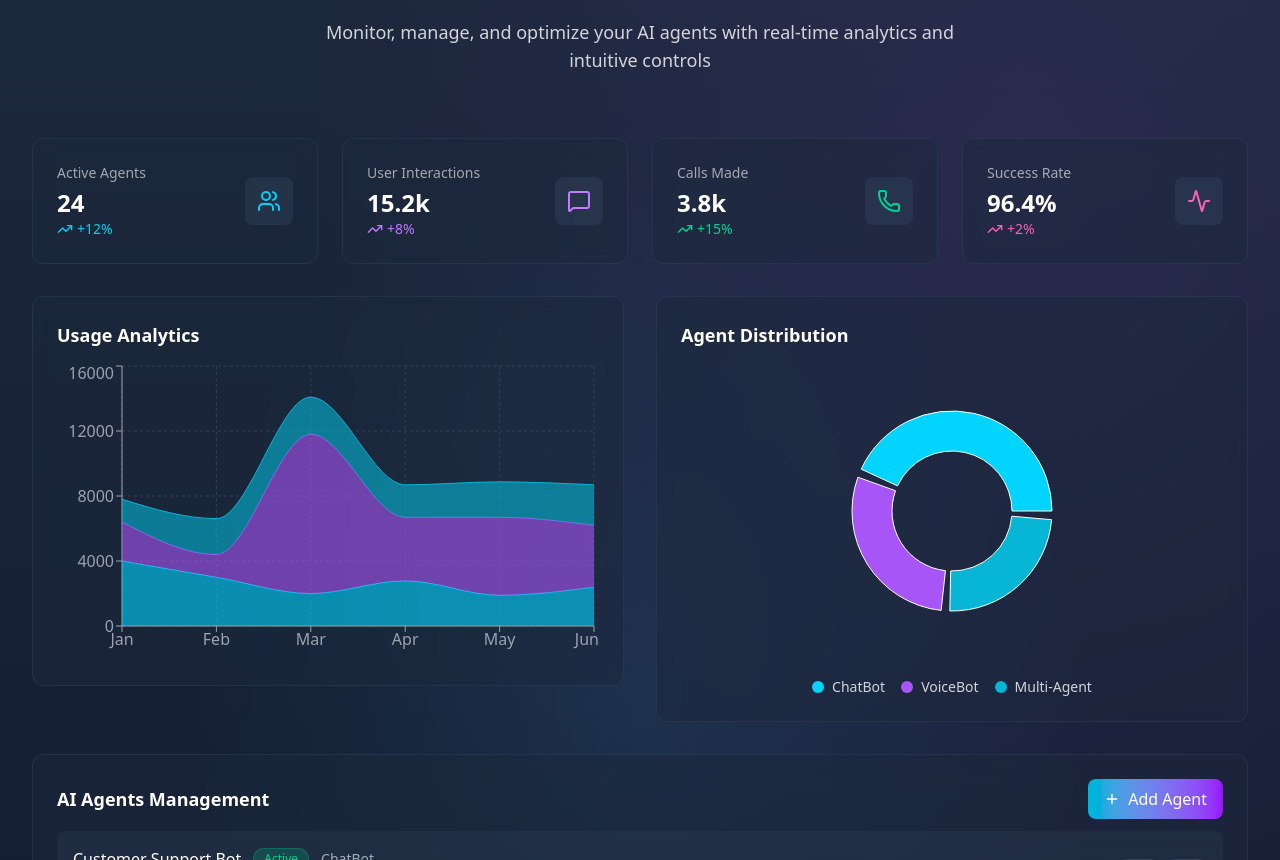
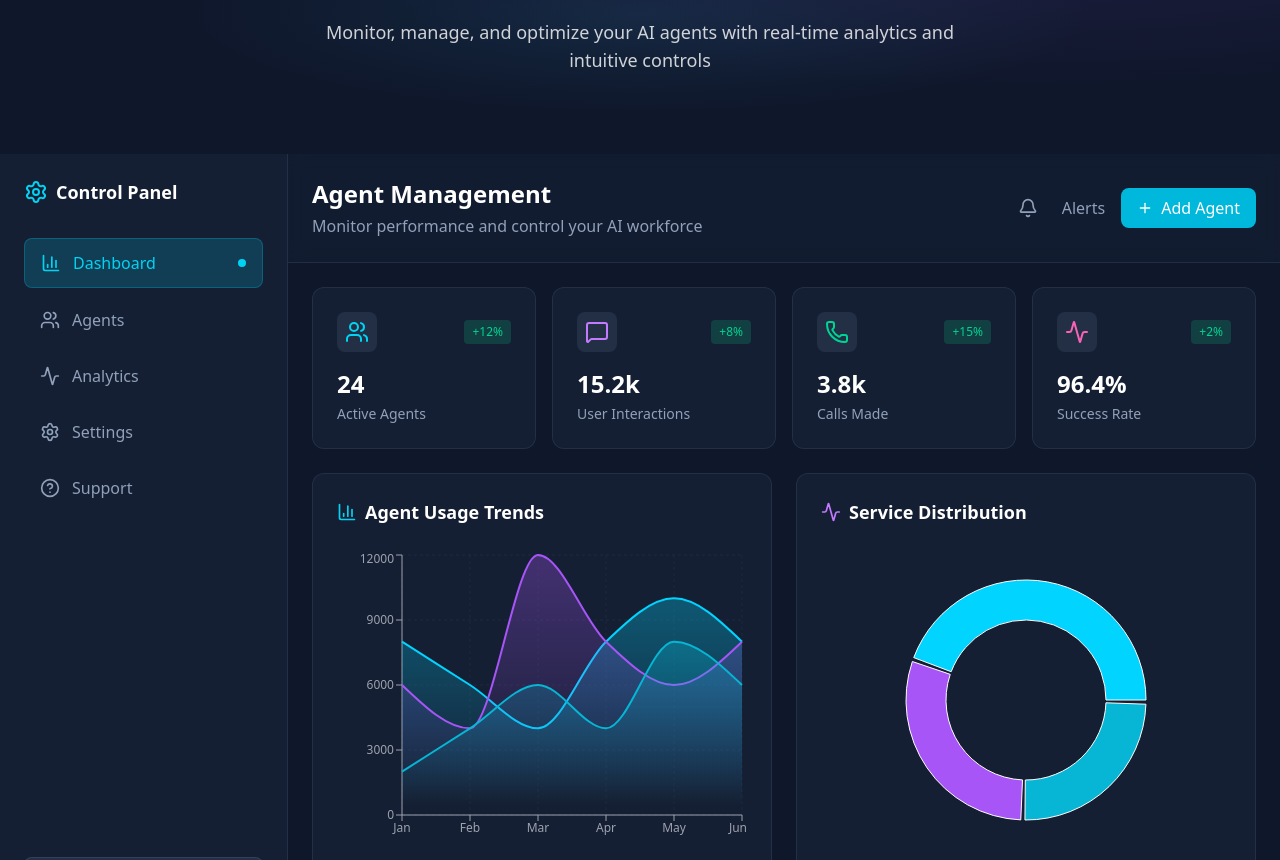
Before and after one commit to Ahmedjan10/Smart-Agent, a React (Vite) app: page / in a window 1280 px wide. Shown: the part 1940-2800 px from the top of the page. Built offline with nearby package versions, Linux system fonts and the light colour scheme; the HTML template or start-up script is replaced by a standard one.

Commit message:
Updated project code

```diff
--- a/src/Componenets/DashboardSection.jsx
+++ b/src/Componenets/DashboardSection.jsx
@@ -1,10 +1,10 @@
-import React from 'react';
+import React, { useState } from 'react';
 import { motion } from 'framer-motion';
 import {
   LineChart,
   Line,
-  BarChart,
-  Bar,
+  AreaChart,
+  Area,
   PieChart,
   Pie,
   Cell,
@@ -12,111 +12,32 @@ import {
   YAxis,
   CartesianGrid,
   Tooltip,
-  ResponsiveContainer,
-  AreaChart,
-  Area
+  ResponsiveContainer
 } from 'recharts';
 import {
   Plus,
-  Edit,
-  Trash2,
-  BarChart3,
+  Bell,
   Users,
   Phone,
   MessageSquare,
   Activity,
+  BarChart3,
   Settings,
-  Bell,
-  TrendingUp,
-  Zap
+  HelpCircle,
+  ChevronUp
 } from 'lucide-react';
 
-const Card = ({ children, className = "" }) => (
-  <div className={`bg-slate-800/50 backdrop-blur-sm border border-slate-700/50 rounded-xl ${className}`}>
-    {children}
-  </div>
-);
+const DashboardSection = () => {
+  const [activeNav, setActiveNav] = useState('Dashboard');
 
-const CardHeader = ({ children }) => (
-  <div className="p-6 pb-3">
-    {children}
-  </div>
-);
-
-const CardTitle = ({ children, className = "" }) => (
-  <h3 className={`text-lg font-semibold text-white ${className}`}>
-    {children}
-  </h3>
-);
-
-const CardContent = ({ children }) => (
-  <div className="p-6 pt-0">
-    {children}
-  </div>
-);
-
-const Button = ({ children, variant = "primary", size = "md", className = "", onClick }) => {
-  const baseClasses = "inline-flex items-center justify-center font-medium rounded-lg transition-all duration-200";
-  const variants = {
-    primary: "bg-gradient-to-r from-cyan-500 to-purple-600 text-white hover:from-cyan-600 hover:to-purple-700",
-    secondary: "bg-slate-700 text-white hover:bg-slate-600",
-    outline: "border border-slate-600 text-white hover:bg-slate-700"
-  };
-  const sizes = {
-    sm: "px-3 py-1.5 text-sm",
-    md: "px-4 py-2",
-    lg: "px-6 py-3 text-lg"
-  };
-
-  return (
-    <button
-      className={`${baseClasses} ${variants[variant]} ${sizes[size]} ${className}`}
-      onClick={onClick}
-    >
-      {children}
-    </button>
-  );
-};
-
-const Switch = ({ checked, onCheckedChange }) => (
-  <button
-    className={`relative inline-flex h-6 w-11 items-center rounded-full transition-colors ${
-      checked ? 'bg-cyan-500' : 'bg-slate-600'
-    }`}
-    onClick={() => onCheckedChange(!checked)}
-  >
-    <span
-      className={`inline-block h-4 w-4 transform rounded-full bg-white transition-transform ${
-        checked ? 'translate-x-6' : 'translate-x-1'
-      }`}
-    />
-  </button>
-);
-
-const Badge = ({ children, variant = "default" }) => {
-  const variants = {
-    default: "bg-slate-700 text-white",
-    success: "bg-emerald-500/20 text-emerald-400 border border-emerald-500/30",
-    warning: "bg-amber-500/20 text-amber-400 border border-amber-500/30",
-    error: "bg-red-500/20 text-red-400 border border-red-500/30"
-  };
-
-  return (
-    <span className={`inline-flex items-center px-2.5 py-0.5 rounded-full text-xs font-medium ${variants[variant]}`}>
-      {children}
-    </span>
-  );
-};
-
-const DashboardSection = () => {
-  // Sample data for charts
+  // Sample data
   const usageData = [
-    { name: 'Jan', chatbot: 4000, voicebot: 2400, multiagent: 1400 },
-    { name: 'Feb', chatbot: 3000, voicebot: 1398, multiagent: 2210 },
-    { name: 'Mar', chatbot: 2000, voicebot: 9800, multiagent: 2290 },
-    { name: 'Apr', chatbot: 2780, voicebot: 3908, multiagent: 2000 },
-    { name: 'May', chatbot: 1890, voicebot: 4800, multiagent: 2181 },
-    { name: 'Jun', chatbot: 2390, voicebot: 3800, multiagent: 2500 },
+    { name: 'Jan', chatbot: 8000, voicebot: 6000, multiagent: 2000 },
+    { name: 'Feb', chatbot: 6000, voicebot: 4000, multiagent: 4000 },
+    { name: 'Mar', chatbot: 4000, voicebot: 12000, multiagent: 6000 },
+    { name: 'Apr', chatbot: 8000, voicebot: 8000, multiagent: 4000 },
+    { name: 'May', chatbot: 10000, voicebot: 6000, multiagent: 8000 },
+    { name: 'Jun', chatbot: 8000, voicebot: 8000, multiagent: 6000 },
   ];
 
   const pieData = [
@@ -126,21 +47,24 @@ const DashboardSection = () => {
   ];
 
   const stats = [
-    { title: 'Active Agents', value: '24', change: '+12%', icon: Users, color: 'text-cyan-400', trend: 'up' },
-    { title: 'User Interactions', value: '15.2k', change: '+8%', icon: MessageSquare, color: 'text-purple-400', trend: 'up' },
-    { title: 'Calls Made', value: '3.8k', change: '+15%', icon: Phone, color: 'text-emerald-400', trend: 'up' },
-    { title: 'Success Rate', value: '96.4%', change: '+2%', icon: Activity, color: 'text-pink-400', trend: 'up' }
+    { title: 'Active Agents', value: '24', change: '+12%', icon: Users, color: 'text-cyan-400' },
+    { title: 'User Interactions', value: '15.2k', change: '+8%', icon: MessageSquare, color: 'text-purple-400' },
+    { title: 'Calls Made', value: '3.8k', change: '+15%', icon: Phone, color: 'text-emerald-400' },
+    { title: 'Success Rate', value: '96.4%', change: '+2%', icon: Activity, color: 'text-pink-400' }
   ];
 
-  const agents = [
-    { name: 'Customer Support Bot', type: 'ChatBot', status: 'Active', performance: 98, requests: '1.2k' },
-    { name: 'Sales Assistant', type: 'VoiceBot', status: 'Active', performance: 94, requests: '856' },
-    { name: 'Technical Support', type: 'Multi-Agent', status: 'Inactive', performance: 89, requests: '423' },
-    { name: 'Lead Qualifier', type: 'ChatBot', status: 'Active', performance: 97, requests: '2.1k' }
+  const navItems = [
+    { name: 'Dashboard', icon: BarChart3, active: true },
+    { name: 'Agents', icon: Users, active: false },
+    { name: 'Analytics', icon: Activity, active: false },
+    { name: 'Settings', icon: Settings, active: false },
+    { name: 'Support', icon: HelpCircle, active: false },
   ];
 
   return (
-    <section id="dashboard" className="py-20 relative overflow-hidden min-h-screen bg-gradient-to-t from-slate-900 to-slate-800">
+    <div className="min-h-screen bg-slate-900">
+      {/* Hero Header Section */}
+      <section className="py-20 relative overflow-hidden">
         {/* Background Effects */}
         <div className="absolute inset-0">
           <div className="absolute inset-0 bg-[radial-gradient(ellipse_at_center,rgba(56,189,248,0.1),transparent_50%)]"></div>
@@ -149,7 +73,7 @@ const DashboardSection = () => {
 
         <div className="relative z-10 max-w-7xl mx-auto px-4 sm:px-6 lg:px-8">
           <motion.div
-          className="text-center mb-16"
+            className="text-center"
             initial={{ opacity: 0, y: 50 }}
             whileInView={{ opacity: 1, y: 0 }}
             transition={{ duration: 0.8 }}
@@ -162,53 +86,137 @@ const DashboardSection = () => {
               Monitor, manage, and optimize your AI agents with real-time analytics and intuitive controls
             </p>
           </motion.div>
+        </div>
 
-        {/* Stats Grid */}
-        <motion.div
-          className="grid grid-cols-1 md:grid-cols-2 lg:grid-cols-4 gap-6 mb-8"
-          initial={{ opacity: 0, y: 30 }}
-          whileInView={{ opacity: 1, y: 0 }}
-          transition={{ duration: 0.6, delay: 0.2 }}
-          viewport={{ once: true }}
+        {/* Windows Activation Notice - Top Right */}
+        <div className="absolute top-6 right-6">
+          <div className="bg-slate-800/50 backdrop-blur-sm border border-slate-700/50 rounded-lg px-4 py-2 text-right">
+            <p className="text-slate-300 text-sm font-medium">Activate Windows</p>
+            <p className="text-slate-400 text-xs">Go to Settings to activate Windows.</p>
+          </div>
+        </div>
+      </section>
+
+      {/* Dashboard Interface */}
+      <div className="flex">
+        {/* Sidebar */}
+        <div className="w-72 bg-slate-800/50 backdrop-blur-sm border-r border-slate-700/50">
+          <div className="p-6">
+            <div className="flex items-center gap-2 mb-8">
+              <Settings className="w-6 h-6 text-cyan-400" />
+              <h1 className="text-white font-semibold text-lg">Control Panel</h1>
+            </div>
+
+            <nav className="space-y-2">
+              {navItems.map((item) => (
+                <button
+                  key={item.name}
+                  onClick={() => setActiveNav(item.name)}
+                  className={`w-full flex items-center gap-3 px-4 py-3 rounded-lg transition-all duration-200 ${
+                    activeNav === item.name
+                      ? 'bg-cyan-500/20 text-cyan-400 border border-cyan-500/30'
+                      : 'text-slate-400 hover:text-white hover:bg-slate-700/50'
+                  }`}
                 >
-          {stats.map((stat, index) => (
-            <Card key={index} className="p-6">
+                  <item.icon className="w-5 h-5" />
+                  <span className="font-medium">{item.name}</span>
+                  {activeNav === item.name && (
+                    <div className="w-2 h-2 bg-cyan-400 rounded-full ml-auto"></div>
+                  )}
+                </button>
+              ))}
+            </nav>
+          </div>
+
+          {/* Windows Activation Notice in Sidebar */}
+          <div className="absolute bottom-6 left-6 right-6">
+            <div className="bg-slate-700/50 rounded-lg p-4 border border-slate-600/50">
+              <p className="text-slate-300 text-sm mb-2">Activate Windows</p>
+              <p className="text-slate-400 text-xs">Go to Settings to activate Windows.</p>
+            </div>
+          </div>
+        </div>
+
+        {/* Main Content */}
+        <div className="flex-1 overflow-hidden">
+          {/* Header */}
+          <div className="bg-slate-800/30 backdrop-blur-sm border-b border-slate-700/50 p-6">
             <div className="flex items-center justify-between">
               <div>
-                  <p className="text-sm text-white/60 mb-1">{stat.title}</p>
-                  <p className="text-2xl font-bold text-white">{stat.value}</p>
-                  <p className={`text-sm ${stat.color} flex items-center gap-1`}>
-                    <TrendingUp className="w-4 h-4" />
-                    {stat.change}
-                  </p>
+                <h2 className="text-2xl font-bold text-white mb-1">Agent Management</h2>
+                <p className="text-slate-400">Monitor performance and control your AI workforce</p>
               </div>
-                <div className={`p-3 rounded-lg bg-slate-700/50 ${stat.color}`}>
+              <div className="flex items-center gap-4">
+                <button className="p-2 text-slate-400 hover:text-white">
+                  <Bell className="w-5 h-5" />
+                </button>
+                <span className="text-slate-400">Alerts</span>
+                <button className="bg-cyan-500 hover:bg-cyan-600 text-white px-4 py-2 rounded-lg flex items-center gap-2 transition-colors">
+                  <Plus className="w-4 h-4" />
+                  Add Agent
+                </button>
+              </div>
+            </div>
+          </div>
+
+          {/* Dashboard Content */}
+          <div className="p-6 space-y-6 overflow-y-auto h-full">
+            {/* Stats Grid */}
+            <div className="grid grid-cols-1 md:grid-cols-2 lg:grid-cols-4 gap-4">
+              {stats.map((stat, index) => (
+                <motion.div
+                  key={index}
+                  initial={{ opacity: 0, y: 20 }}
+                  animate={{ opacity: 1, y: 0 }}
+                  transition={{ delay: index * 0.1 }}
+                  className="bg-slate-800/50 backdrop-blur-sm border border-slate-700/50 rounded-xl p-6"
+                >
+                  <div className="flex items-center justify-between mb-4">
+                    <div className={`p-2 rounded-lg bg-slate-700/50 ${stat.color}`}>
                       <stat.icon className="w-6 h-6" />
                     </div>
+                    <div className="bg-emerald-500/20 text-emerald-400 px-2 py-1 rounded text-xs font-medium">
+                      {stat.change}
                     </div>
-            </Card>
+                  </div>
+                  <div className="text-2xl font-bold text-white mb-1">{stat.value}</div>
+                  <div className="text-slate-400 text-sm">{stat.title}</div>
+                </motion.div>
               ))}
-        </motion.div>
+            </div>
 
             {/* Charts Section */}
-        <div className="grid grid-cols-1 lg:grid-cols-2 gap-8 mb-8">
-          {/* Usage Chart */}
+            <div className="grid grid-cols-1 lg:grid-cols-2 gap-6">
+              {/* Usage Trends Chart */}
               <motion.div
-            initial={{ opacity: 0, x: -30 }}
-            whileInView={{ opacity: 1, x: 0 }}
-            transition={{ duration: 0.6, delay: 0.3 }}
-            viewport={{ once: true }}
+                initial={{ opacity: 0, x: -20 }}
+                animate={{ opacity: 1, x: 0 }}
+                transition={{ delay: 0.5 }}
+                className="bg-slate-800/50 backdrop-blur-sm border border-slate-700/50 rounded-xl p-6"
               >
-            <Card>
-              <CardHeader>
-                <CardTitle>Usage Analytics</CardTitle>
-              </CardHeader>
-              <CardContent>
+                <div className="flex items-center gap-2 mb-6">
+                  <BarChart3 className="w-5 h-5 text-cyan-400" />
+                  <h3 className="text-lg font-semibold text-white">Agent Usage Trends</h3>
+                </div>
                 <ResponsiveContainer width="100%" height={300}>
                   <AreaChart data={usageData}>
-                    <CartesianGrid strokeDasharray="3 3" stroke="#374151" />
-                    <XAxis dataKey="name" stroke="#9CA3AF" />
-                    <YAxis stroke="#9CA3AF" />
+                    <defs>
+                      <linearGradient id="colorChatbot" x1="0" y1="0" x2="0" y2="1">
+                        <stop offset="5%" stopColor="#00d4ff" stopOpacity={0.3}/>
+                        <stop offset="95%" stopColor="#00d4ff" stopOpacity={0}/>
+                      </linearGradient>
+                      <linearGradient id="colorVoicebot" x1="0" y1="0" x2="0" y2="1">
+                        <stop offset="5%" stopColor="#a855f7" stopOpacity={0.3}/>
+                        <stop offset="95%" stopColor="#a855f7" stopOpacity={0}/>
+                      </linearGradient>
+                      <linearGradient id="colorMultiagent" x1="0" y1="0" x2="0" y2="1">
+                        <stop offset="5%" stopColor="#06b6d4" stopOpacity={0.3}/>
+                        <stop offset="95%" stopColor="#06b6d4" stopOpacity={0}/>
+                      </linearGradient>
+                    </defs>
+                    <CartesianGrid strokeDasharray="3 3" stroke="#374151" opacity={0.3} />
+                    <XAxis dataKey="name" stroke="#9CA3AF" fontSize={12} />
+                    <YAxis stroke="#9CA3AF" fontSize={12} />
                     <Tooltip
                       contentStyle={{
                         backgroundColor: '#1F2937',
@@ -217,36 +225,55 @@ const DashboardSection = () => {
                         color: '#F9FAFB'
                       }}
                     />
-                    <Area type="monotone" dataKey="chatbot" stackId="1" stroke="#00d4ff" fill="#00d4ff" fillOpacity={0.6} />
-                    <Area type="monotone" dataKey="voicebot" stackId="1" stroke="#a855f7" fill="#a855f7" fillOpacity={0.6} />
-                    <Area type="monotone" dataKey="multiagent" stackId="1" stroke="#06b6d4" fill="#06b6d4" fillOpacity={0.6} />
+                    <Area
+                      type="monotone"
+                      dataKey="chatbot"
+                      stroke="#00d4ff"
+                      fillOpacity={1}
+                      fill="url(#colorChatbot)"
+                      strokeWidth={2}
+                    />
+                    <Area
+                      type="monotone"
+                      dataKey="voicebot"
+                      stroke="#a855f7"
+                      fillOpacity={1}
+                      fill="url(#colorVoicebot)"
+                      strokeWidth={2}
+                    />
+                    <Area
+                      type="monotone"
+                      dataKey="multiagent"
+                      stroke="#06b6d4"
+                      fillOpacity={1}
+                      fill="url(#colorMultiagent)"
+                      strokeWidth={2}
+                    />
                   </AreaChart>
                 </ResponsiveContainer>
-              </CardContent>
-            </Card>
               </motion.div>
 
-          {/* Agent Distribution */}
+              {/* Service Distribution Chart */}
               <motion.div
-            initial={{ opacity: 0, x: 30 }}
-            whileInView={{ opacity: 1, x: 0 }}
-            transition={{ duration: 0.6, delay: 0.4 }}
-            viewport={{ once: true }}
+                initial={{ opacity: 0, x: 20 }}
+                animate={{ opacity: 1, x: 0 }}
+                transition={{ delay: 0.6 }}
+                className="bg-slate-800/50 backdrop-blur-sm border border-slate-700/50 rounded-xl p-6"
               >
-            <Card>
-              <CardHeader>
-                <CardTitle>Agent Distribution</CardTitle>
-              </CardHeader>
-              <CardContent>
+                <div className="flex items-center gap-2 mb-6">
+                  <Activity className="w-5 h-5 text-purple-400" />
+                  <h3 className="text-lg font-semibold text-white">Service Distribution</h3>
+                </div>
+                <div className="flex items-center justify-center">
                   <ResponsiveContainer width="100%" height={300}>
                     <PieChart>
                       <Pie
                         data={pieData}
                         cx="50%"
                         cy="50%"
-                      innerRadius={60}
-                      outerRadius={100}
-                      paddingAngle={5}
+                        innerRadius={80}
+                        outerRadius={120}
+                        paddingAngle={2}
                         dataKey="value"
                       >
                         {pieData.map((entry, index) => (
@@ -263,103 +290,37 @@ const DashboardSection = () => {
                       />
                     </PieChart>
                   </ResponsiveContainer>
-                <div className="flex justify-center gap-4 mt-4">
+                </div>
+
+                {/* Legend */}
+                <div className="flex justify-center gap-6 mt-4">
                   {pieData.map((entry, index) => (
                     <div key={index} className="flex items-center gap-2">
                       <div
                         className="w-3 h-3 rounded-full"
                         style={{ backgroundColor: entry.color }}
-                      ></div>
-                      <span className="text-sm text-white/80">{entry.name}</span>
+                      />
+                      <span className="text-sm text-slate-300">{entry.name}</span>
                     </div>
                   ))}
                 </div>
-              </CardContent>
-            </Card>
               </motion.div>
             </div>
 
-        {/* Agents Management */}
-        <motion.div
-          initial={{ opacity: 0, y: 30 }}
-          whileInView={{ opacity: 1, y: 0 }}
-          transition={{ duration: 0.6, delay: 0.5 }}
-          viewport={{ once: true }}
-        >
-          <Card>
-            <CardHeader>
-              <div className="flex items-center justify-between">
-                <CardTitle>AI Agents Management</CardTitle>
-                <Button className="flex items-center gap-2">
-                  <Plus className="w-4 h-4" />
-                  Add Agent
-                </Button>
-              </div>
-            </CardHeader>
-            <CardContent>
-              <div className="space-y-4">
-                {agents.map((agent, index) => (
-                  <div key={index} className="flex items-center justify-between p-4 bg-slate-700/30 rounded-lg">
-                    <div className="flex-1">
-                      <div className="flex items-center gap-3 mb-2">
-                        <h4 className="font-medium text-white">{agent.name}</h4>
-                        <Badge variant={agent.status === 'Active' ? 'success' : 'warning'}>
-                          {agent.status}
-                        </Badge>
-                        <span className="text-sm text-white/60">{agent.type}</span>
-                      </div>
-                      <div className="flex items-center gap-4 text-sm text-white/60">
-                        <span>Performance: {agent.performance}%</span>
-                        <span>Requests: {agent.requests}</span>
+            {/* Windows Activation Message */}
+            <div className="fixed bottom-4 right-4">
+              <div className="bg-slate-800/90 backdrop-blur-sm border border-slate-700/50 rounded-lg px-4 py-2 flex items-center gap-2 text-slate-300 text-sm">
+                <span>Activate Windows</span>
+                <span className="text-slate-500">Go to Settings to activate Windows.</span>
+                <button className="text-cyan-400 hover:text-cyan-300">
+                  <ChevronUp className="w-4 h-4" />
+                </button>
               </div>
             </div>
-                    <div className="flex items-center gap-2">
-                      <Switch checked={agent.status === 'Active'} onCheckedChange={() => {}} />
-                      <Button variant="secondary" size="sm">
-                        <Edit className="w-4 h-4" />
-                      </Button>
-                      <Button variant="secondary" size="sm">
-                        <Trash2 className="w-4 h-4" />
-                      </Button>
           </div>
         </div>
-                ))}
       </div>
-            </CardContent>
-          </Card>
-        </motion.div>
-
-        {/* Quick Actions */}
-        <motion.div
-          className="mt-8 grid grid-cols-1 md:grid-cols-3 gap-6"
-          initial={{ opacity: 0, y: 30 }}
-          whileInView={{ opacity: 1, y: 0 }}
-          transition={{ duration: 0.6, delay: 0.6 }}
-          viewport={{ once: true }}
-        >
-          <Card className="p-6 text-center">
-            <BarChart3 className="w-8 h-8 mx-auto mb-3 text-cyan-400" />
-            <h3 className="font-semibold text-white mb-2">Analytics</h3>
-            <p className="text-sm text-white/60 mb-4">View detailed performance metrics</p>
-            <Button variant="outline" size="sm">View Reports</Button>
-          </Card>
-
-          <Card className="p-6 text-center">
-            <Settings className="w-8 h-8 mx-auto mb-3 text-purple-400" />
-            <h3 className="font-semibold text-white mb-2">Settings</h3>
-            <p className="text-sm text-white/60 mb-4">Configure agent parameters</p>
-            <Button variant="outline" size="sm">Open Settings</Button>
-          </Card>
-
-          <Card className="p-6 text-center">
-            <Bell className="w-8 h-8 mx-auto mb-3 text-pink-400" />
-            <h3 className="font-semibold text-white mb-2">Notifications</h3>
-            <p className="text-sm text-white/60 mb-4">Manage alerts and updates</p>
-            <Button variant="outline" size="sm">View Alerts</Button>
-          </Card>
-        </motion.div>
     </div>
-    </section>
   );
 };
 
```
Lines whose indentation alone changed are shown as unchanged.
